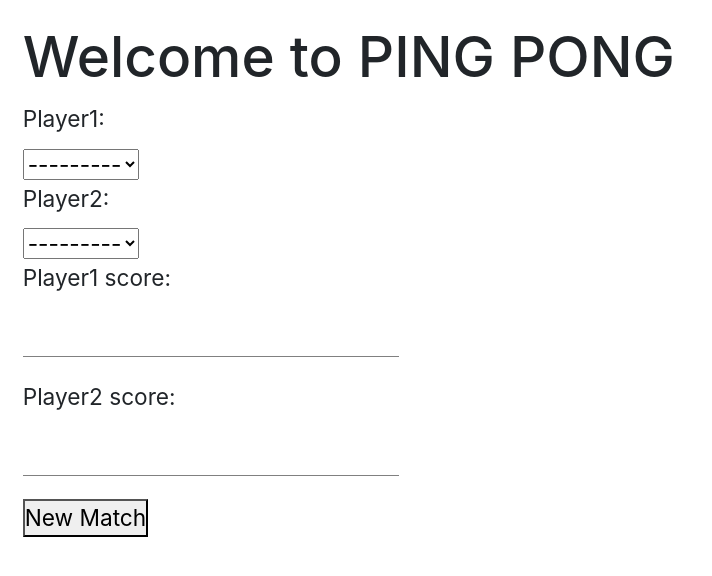
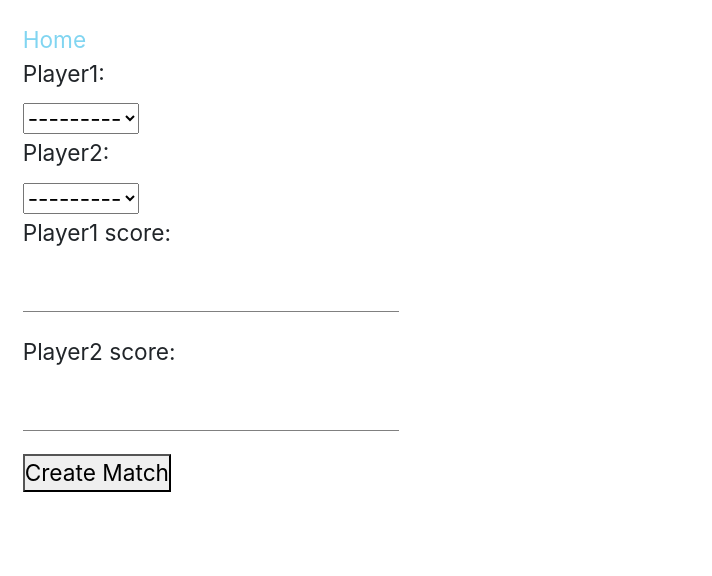
Before and after one commit to william-warren/ascent, a Django app: page /pingpong/create/ in a window 1280 px wide. Shown: the part 63-639 px from the top of the page, without its empty margins (0-712 px from the left). Run offline with Django 3.2, Linux system fonts and the light colour scheme; some libraries are stand-ins or nearby versions.

Commit message:
Split create-match template out of home
Co-authored-by: Derek Stegall <dstegall@basecampcodingacademy.org>

```diff
--- /dev/null
+++ b/pingpong/templates/pingpong/create-match.html
@@ -0,0 +1,10 @@
+{% extends 'base.html' %}
+{% block content %}
+<a href={% url 'pingpong:home' %}>Home</a>
+
+<form action="{% url 'pingpong:create-match' %}" method="POST">
+    {% csrf_token %}
+    {{ form }}
+    <button>Create Match</button>
+</form>
+{% endblock content %}
--- a/pingpong/templates/pingpong/home.html
+++ b/pingpong/templates/pingpong/home.html
@@ -2,19 +2,17 @@
 {% block content %}
 <h1>Welcome to PING PONG</h1>
 
+<a href="{% url 'pingpong:create-match' %}">New Match</a>
 
+<h2>Matches</h2>
 
-<form action="{% url 'pingpong:create-match' %}" method="POST">
-{% csrf_token %}
-{{ form }}
-<button>New Match</button>
-</form>
-{% for match in matches  %}
-<div class='players'>
-        <h2>{{match.player1}} </h2> vs <h2>{{match.player2}}</h2>
-    </div>
-    <div class='score'>
-    <p>{{match.player1_score}}</p> <p>{{match.player2_score}}</p>
-</div>
+<ul class='row col-offset-1'>
+{% for match in matches %}
+<li class='card card-body col-3 m-2'>
+    <h3 class="card-title" style="font-size: 1rem">{{match.player1}} vs {{match.player2}}</h3>
+    <p class="card-text">{{match.player1_score}} - {{match.player2_score}}</p>
+</li>
 {% endfor %}
+</ul>
+
 {% endblock content %}
--- a/pingpong/views.py
+++ b/pingpong/views.py
@@ -12,5 +12,5 @@ class Home(ListView):
 class MatchCreateView(CreateView):
     model = Match
     fields = ["player1", "player2", "player1_score", "player2_score"]
-    template_name = "pingpong/home.html"
+    template_name = "pingpong/create-match.html"
     success_url = reverse_lazy('pingpong:home')
```
